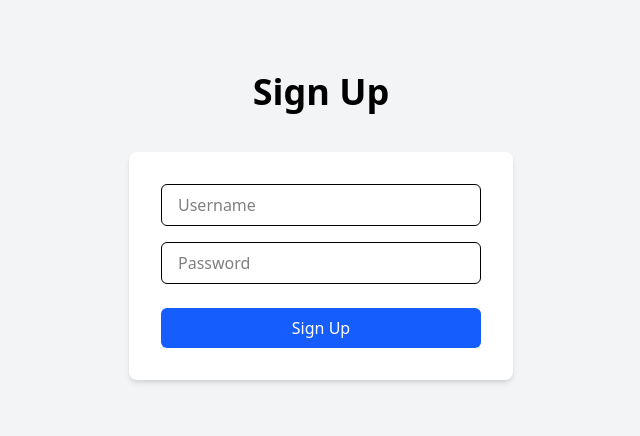
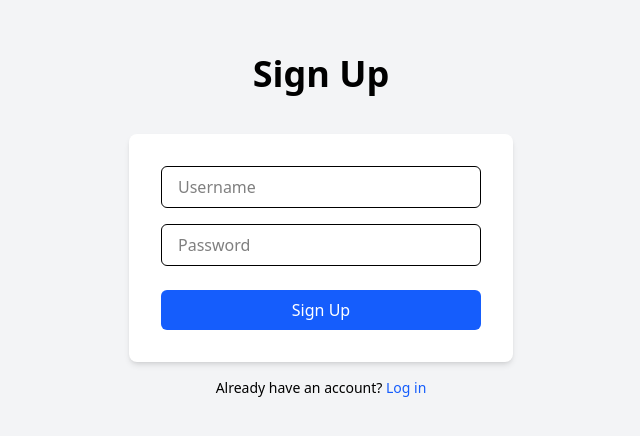
Before and after one commit to ellismcdougald/edmonton-bike-map, a SvelteKit app in the folder frontend/: page /signup in a window 1280 px wide. Shown: the part 174-610 px from the top of the page, without its empty margins (319-959 px from the left). Built offline with nearby package versions, Linux system fonts and the light colour scheme.

Commit message:
Add links to move between sign up and login pages

```diff
--- a/frontend/src/routes/login/+page.svelte
+++ b/frontend/src/routes/login/+page.svelte
@@ -62,4 +62,8 @@
 			<p class="mt-4 text-center text-red-600">{errorMsg}</p>
 		{/if}
 	</form>
+	<p class="mt-4 text-sm text-center">
+		Don't have an account?
+		<a href="/signup" class="text-blue-600 hover:underline">Sign up</a>
+	</p>
 </div>
--- a/frontend/src/routes/signup/+page.svelte
+++ b/frontend/src/routes/signup/+page.svelte
@@ -60,4 +60,8 @@
 			<p class="mt-4 text-center text-red-600">{errorMsg}</p>
 		{/if}
 	</form>
+	<p class="mt-4 text-sm text-center">
+		Already have an account?
+		<a href="/login" class="text-blue-600 hover:underline">Log in</a>
+	</p>
 </div>
```
